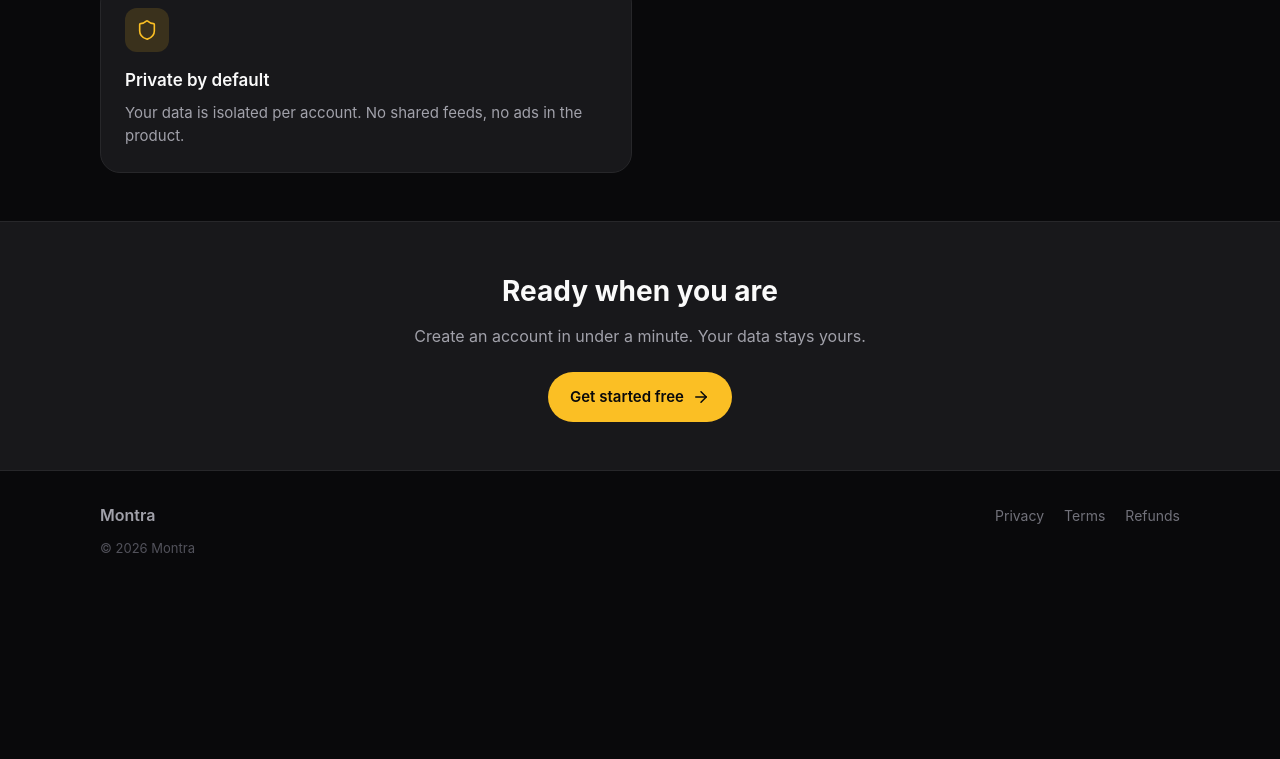
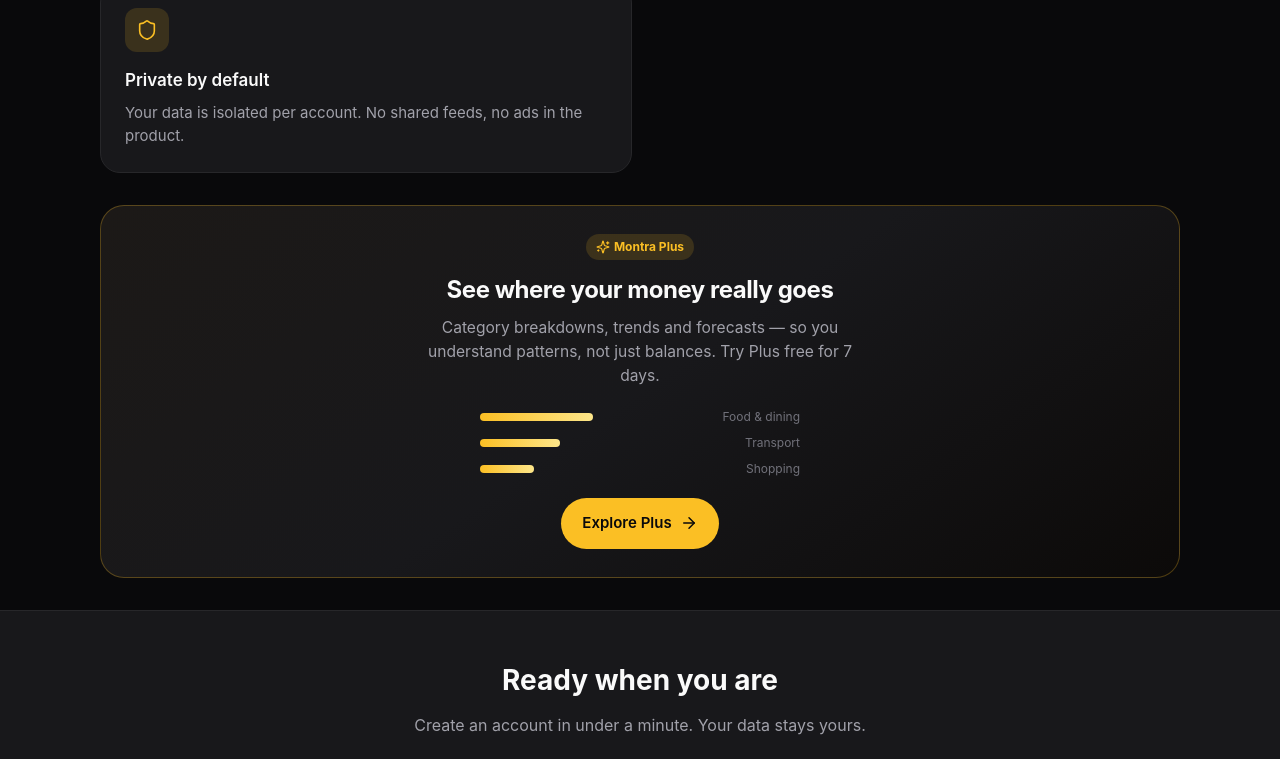
Before and after one commit to VargiBeast/Montra, a React (Vite) app: page / in a window 1280 px wide. Shown: the part 1084-1843 px from the top of the page. Before the commit the page ends 1675 px from the top, so only its background shows below. Built offline with nearby package versions, Linux system fonts and the light colour scheme; no server answers.

Commit message:
feat: wire PlusTeaser into Home and landing

```diff
--- a/src/features/dashboard/HomePage.tsx
+++ b/src/features/dashboard/HomePage.tsx
@@ -3,6 +3,7 @@ import { useAuth } from '@/features/authentication/AuthProvider';
 import { useTransactions } from '@/hooks/useTransactions';
 import { useSavingsGoals } from '@/hooks/useSavingsGoals';
 import { formatMoney, toIsoDate } from '@/lib/utils';
+import { PlusTeaser } from '@/components/PlusTeaser';
 import { TrendingUp, ArrowUpRight, ArrowDownRight, Target, Radar } from 'lucide-react';
 import './HomePage.css';
 
@@ -108,6 +109,8 @@ export function HomePage() {
         </div>
       </section>
 
+      <PlusTeaser variant="app" />
+
       <section className="home__section">
         <div className="home__section-header">
           <h2>
--- a/src/features/marketing/LandingPage.css
+++ b/src/features/marketing/LandingPage.css
@@ -92,9 +92,7 @@
   line-height: 1.05;
 }
 
-.landing__accent {
-  color: #fbbf24;
-}
+.landing__accent { color: #fbbf24; }
 
 .landing__lead {
   margin: 0 0 2rem;
@@ -151,66 +149,21 @@
   box-shadow: 0 16px 48px rgb(0 0 0 / 0.45), 0 0 40px rgb(251 191 36 / 0.12);
 }
 
-.landing__mock-label {
-  font-size: 0.8125rem;
-  color: #71717a;
-  margin-bottom: 0.5rem;
-}
-
-.landing__mock-balance {
-  font-size: 2.25rem;
-  font-weight: 700;
-  letter-spacing: -0.03em;
-  margin-bottom: 1.25rem;
-}
-
-.landing__mock-row {
-  display: grid;
-  grid-template-columns: 1fr 1fr;
-  gap: 0.75rem;
-  margin-bottom: 1.25rem;
-}
-
-.landing__mock-chip {
-  background: rgb(255 255 255 / 0.04);
-  border-radius: 0.75rem;
-  padding: 0.75rem;
-  display: flex;
-  flex-direction: column;
-  gap: 2px;
-}
-
-.landing__mock-chip span {
-  font-size: 0.75rem;
-  color: #71717a;
-}
-
+.landing__mock-label { font-size: 0.8125rem; color: #71717a; margin-bottom: 0.5rem; }
+.landing__mock-balance { font-size: 2.25rem; font-weight: 700; letter-spacing: -0.03em; margin-bottom: 1.25rem; }
+.landing__mock-row { display: grid; grid-template-columns: 1fr 1fr; gap: 0.75rem; margin-bottom: 1.25rem; }
+.landing__mock-chip { background: rgb(255 255 255 / 0.04); border-radius: 0.75rem; padding: 0.75rem; display: flex; flex-direction: column; gap: 2px; }
+.landing__mock-chip span { font-size: 0.75rem; color: #71717a; }
 .landing__mock-chip--in strong { color: #4ade80; }
 .landing__mock-chip--out strong { color: #f87171; }
-
-.landing__mock-bar {
-  height: 6px;
-  background: rgb(255 255 255 / 0.08);
-  border-radius: 9999px;
-  overflow: hidden;
-  margin-bottom: 0.5rem;
-}
-
-.landing__mock-fill {
-  height: 100%;
-  background: linear-gradient(90deg, #fbbf24, #fde68a);
-  border-radius: 9999px;
-}
-
-.landing__mock-meta {
-  font-size: 0.75rem;
-  color: #71717a;
-}
+.landing__mock-bar { height: 6px; background: rgb(255 255 255 / 0.08); border-radius: 9999px; overflow: hidden; margin-bottom: 0.5rem; }
+.landing__mock-fill { height: 100%; background: linear-gradient(90deg, #fbbf24, #fde68a); border-radius: 9999px; }
+.landing__mock-meta { font-size: 0.75rem; color: #71717a; }
 
 .landing__features {
   max-width: 1120px;
   margin: 0 auto;
-  padding: 2rem 1.25rem 3rem;
+  padding: 2rem 1.25rem 2rem;
 }
 
 .landing__features h2 {
@@ -228,12 +181,8 @@
 }
 
 @media (min-width: 640px) {
-  .landing__bento {
-    grid-template-columns: 1fr 1fr;
-  }
-  .landing__card--wide {
-    grid-column: span 2;
-  }
+  .landing__bento { grid-template-columns: 1fr 1fr; }
+  .landing__card--wide { grid-column: span 2; }
 }
 
 .landing__card {
@@ -255,17 +204,74 @@
   margin-bottom: 1rem;
 }
 
-.landing__card h3 {
-  margin: 0 0 0.5rem;
-  font-size: 1.0625rem;
-  font-weight: 600;
+.landing__card h3 { margin: 0 0 0.5rem; font-size: 1.0625rem; font-weight: 600; }
+.landing__card p { margin: 0; font-size: 0.9375rem; color: #a1a1aa; line-height: 1.55; }
+
+.landing__plus-wrap {
+  max-width: 1120px;
+  margin: 0 auto;
+  padding: 0 1.25rem 2rem;
 }
 
-.landing__card p {
-  margin: 0;
-  font-size: 0.9375rem;
+.landing__plus {
+  background: linear-gradient(145deg, #1c1917, #18181b 50%, #0c0a09);
+  border: 1px solid rgb(251 191 36 / 0.28);
+  border-radius: 1.5rem;
+  padding: 1.75rem;
+  text-align: center;
+}
+
+.landing__plus-badge {
+  display: inline-flex;
+  align-items: center;
+  gap: 4px;
+  padding: 0.25rem 0.65rem;
+  background: rgb(251 191 36 / 0.15);
+  color: #fbbf24;
+  font-size: 0.75rem;
+  font-weight: 700;
+  border-radius: 9999px;
+  margin-bottom: 0.75rem;
+}
+
+.landing__plus h2 {
+  margin: 0 0 0.5rem;
+  font-size: 1.5rem;
+  letter-spacing: -0.02em;
+}
+
+.landing__plus > p {
+  margin: 0 auto 1.25rem;
+  max-width: 28rem;
   color: #a1a1aa;
+  font-size: 0.975rem;
   line-height: 1.55;
+}
+
+.landing__plus-bars {
+  max-width: 320px;
+  margin: 0 auto 1.25rem;
+  text-align: left;
+}
+
+.landing__plus-bars div {
+  display: grid;
+  grid-template-columns: 1fr auto;
+  gap: 0.5rem;
+  align-items: center;
+  margin-bottom: 0.5rem;
+}
+
+.landing__plus-bars i {
+  display: block;
+  height: 8px;
+  background: linear-gradient(90deg, #fbbf24, #fde68a);
+  border-radius: 9999px;
+}
+
+.landing__plus-bars span {
+  font-size: 0.75rem;
+  color: #71717a;
 }
 
 .landing__cta-block {
@@ -276,16 +282,8 @@
   border-bottom: 1px solid #27272a;
 }
 
-.landing__cta-block h2 {
-  margin: 0 0 0.75rem;
-  font-size: 1.75rem;
-  font-weight: 700;
-}
-
-.landing__cta-block p {
-  margin: 0 0 1.5rem;
-  color: #a1a1aa;
-}
+.landing__cta-block h2 { margin: 0 0 0.75rem; font-size: 1.75rem; font-weight: 700; }
+.landing__cta-block p { margin: 0 0 1.5rem; color: #a1a1aa; }
 
 .landing__footer {
   max-width: 1120px;
@@ -302,28 +300,8 @@
   margin-bottom: 0.75rem;
 }
 
-.landing__footer-brand {
-  font-weight: 600;
-  color: #a1a1aa;
-}
-
-.landing__footer-links {
-  display: flex;
-  flex-wrap: wrap;
-  gap: 1.25rem;
-  font-size: 0.875rem;
-}
-
-.landing__footer-links a {
-  color: #71717a;
-}
-
-.landing__footer-links a:hover {
-  color: #fafafa;
-}
-
-.landing__footer-copy {
-  margin: 0;
-  font-size: 0.8125rem;
-  color: #52525b;
-}
+.landing__footer-brand { font-weight: 600; color: #a1a1aa; }
+.landing__footer-links { display: flex; flex-wrap: wrap; gap: 1.25rem; font-size: 0.875rem; }
+.landing__footer-links a { color: #71717a; }
+.landing__footer-links a:hover { color: #fafafa; }
+.landing__footer-copy { margin: 0; font-size: 0.8125rem; color: #52525b; }
--- a/src/features/marketing/LandingPage.tsx
+++ b/src/features/marketing/LandingPage.tsx
@@ -1,4 +1,4 @@
-import { Link } from 'react-router-dom';
+import { Link, useNavigate } from 'react-router-dom';
 import {
   ArrowRight,
   Shield,
@@ -33,6 +33,8 @@ const features = [
 ];
 
 export function LandingPage() {
+  const navigate = useNavigate();
+
   return (
     <div className="landing">
       <header className="landing__nav">
@@ -117,6 +119,27 @@ export function LandingPage() {
         </div>
       </section>
 
+      <section className="landing__plus-wrap">
+        <div className="landing__plus">
+          <div className="landing__plus-badge">
+            <Sparkles size={14} /> Montra Plus
+          </div>
+          <h2>See where your money really goes</h2>
+          <p>
+            Category breakdowns, trends and forecasts — so you understand patterns, not just
+            balances. Try Plus free for 7 days.
+          </p>
+          <div className="landing__plus-bars" aria-hidden>
+            <div><i style={{ width: '48%' }} /><span>Food & dining</span></div>
+            <div><i style={{ width: '31%' }} /><span>Transport</span></div>
+            <div><i style={{ width: '21%' }} /><span>Shopping</span></div>
+          </div>
+          <button type="button" className="landing__cta landing__cta--on-dark" onClick={() => navigate('/plus')}>
+            Explore Plus <ArrowRight size={18} />
+          </button>
+        </div>
+      </section>
+
       <section className="landing__cta-block">
         <h2>Ready when you are</h2>
         <p>Create an account in under a minute. Your data stays yours.</p>
```
